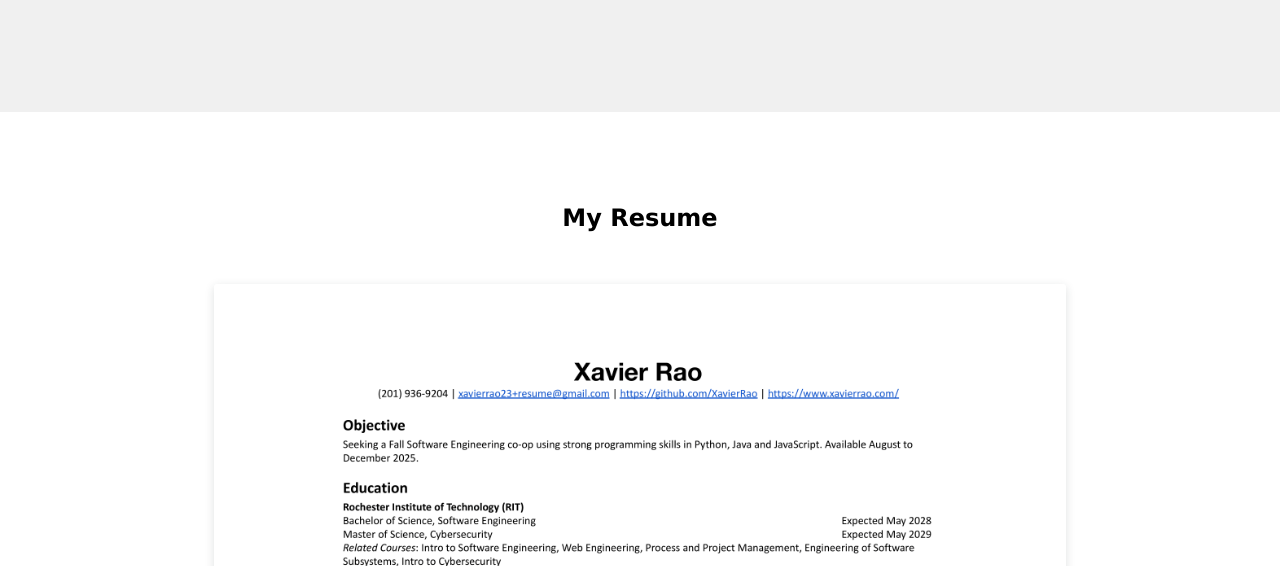
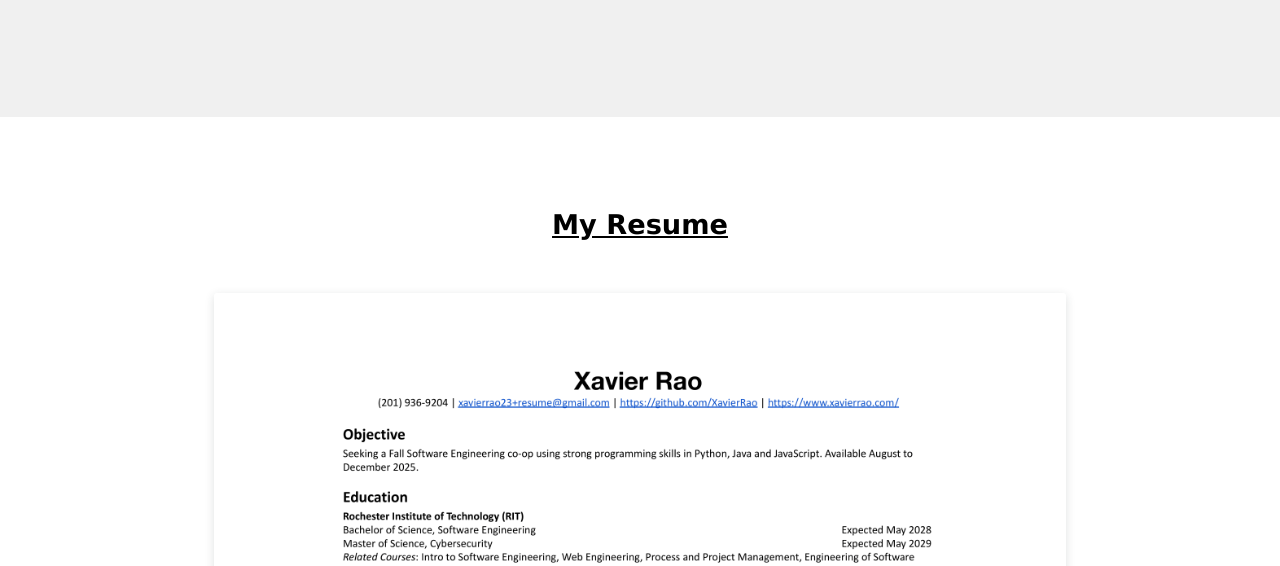
Before and after one commit to xavierrao/portfolio, a plain HTML site: page index.html in a window 1280 px wide. Shown: the part 2234-2800 px from the top of the page. Drawn offline with nearby package versions, Linux system fonts and the light colour scheme.

Commit message:
Updated section headers

```diff
--- a/styles.css
+++ b/styles.css
@@ -88,8 +88,6 @@ header nav .nav-bar {
     margin: 0 auto;
 }
 
-/* Make opacity 0.95 when past hero section but 1 on hover */
-
 header nav .nav-bar:hover {
     opacity: 1;
 }
@@ -129,6 +127,13 @@ header nav .nav-bar .nav-links .link::after {
 
 header nav .nav-bar .nav-links .link:hover::after {
     width: 100%;
+}
+
+.container h2 {
+    font-size: 1.7rem;
+    text-decoration: underline;
+    text-align: center;
+    margin-bottom: 3rem;
 }
 
 .home {
@@ -177,9 +182,7 @@ header nav .nav-bar .nav-links .link:hover::after {
 }
 
 .projects h2 {
-    text-align: center;
     margin-top: 3rem;
-    margin-bottom: 3rem;
     font-weight: bold;
 }
 
@@ -256,10 +259,8 @@ header nav .nav-bar .nav-links .link:hover::after {
 }
 
 .resume .container h2 {
-    text-align: center;
     color: black;
     padding-top: 1rem;
-    margin-bottom: 3rem;
 }
 
 .resume .container .resume-card {
@@ -287,11 +288,6 @@ header nav .nav-bar .nav-links .link:hover::after {
 .contact {
     background: #F0F0F0;
     padding: 3rem 0;
-}
-
-.contact h2 {
-    margin-bottom: 2rem;
-    text-align: center;
 }
 
 .contact .contact-cards {
```
